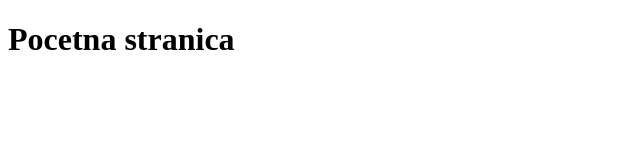
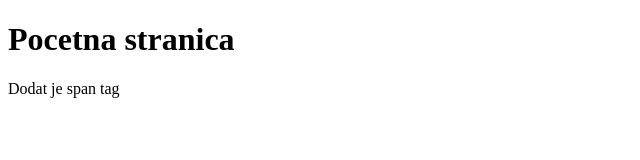
Before and after one commit to markotosic4/itb-jsx, a plain HTML site: page 03_GIT/index.html in a window 1280 px wide. Shown: the whole page, without its empty margins (0-640 px from the left). Drawn offline with Linux system fonts and the light colour scheme.

Commit message:
Izmenjen index.html fajl

```diff
--- a/03_GIT/index.html
+++ b/03_GIT/index.html
@@ -7,5 +7,6 @@
 </head>
 <body>
     <h1>Pocetna stranica</h1>
+    <span>Dodat je span tag</span>
 </body>
 </html>
```
